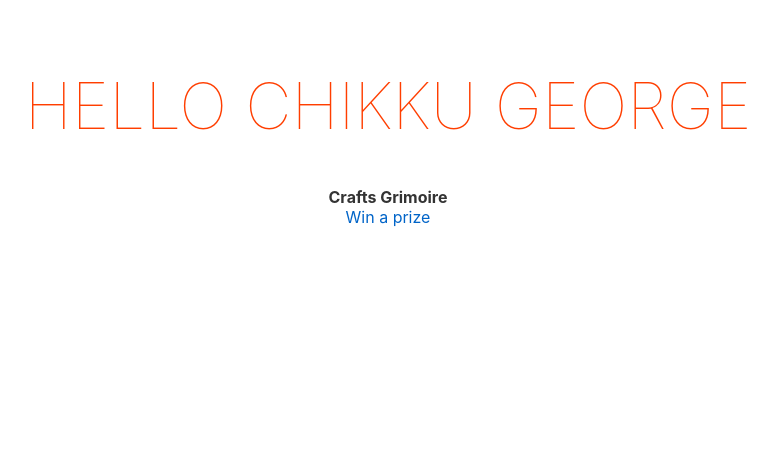
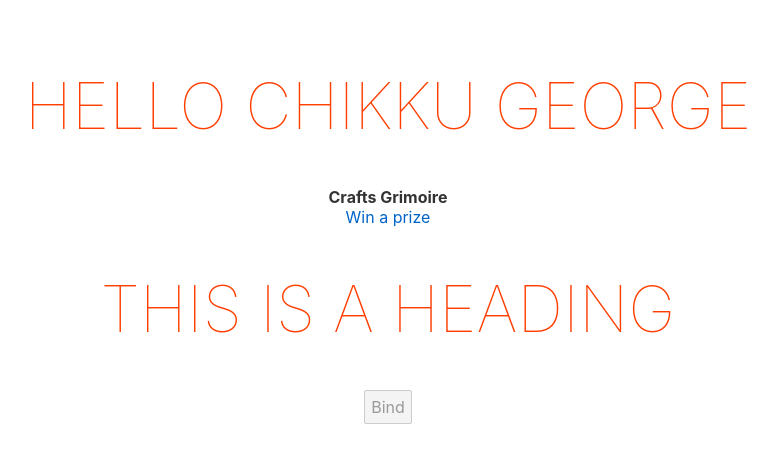
Before and after one commit to chikkugeorge24/svelte, a Svelte app in the folder hello-world/: page / in a window 1280 px wide. Shown: the top 462 px of the page, without its empty margins (252-1028 px from the left). Built offline with nearby package versions, Linux system fonts and the light colour scheme.

Commit message:
svelte binding to attributes

```diff
--- a/hello-world/src/App.svelte
+++ b/hello-world/src/App.svelte
@@ -2,12 +2,16 @@
 	const name = 'Chikku George'
 	const channel = '<b>Crafts Grimoire</b>'
 	const hack = `<a href="#" onClick="alert('You have been hacked')">Win a prize</a>`
+	const id = 'heading'
+	const disabled = true
 </script>
 
 <main>
 	<h1>Hello {name}</h1>
 	<div>{@html channel}</div>
 	<div>{@html hack}</div>
+	<h1 {id}>This is a heading</h1>
+	<button {disabled}>Bind</button>
 </main>
 
 <style>
```
